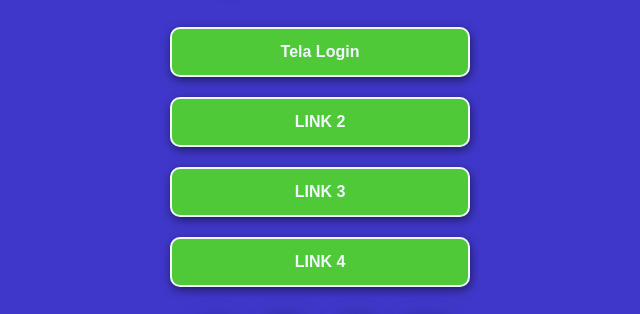
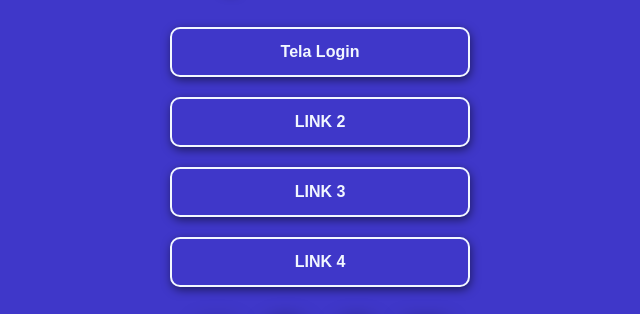
Before and after one commit to aridanpantoja/social-tree, a plain HTML site: page index.html in a window 1280 px wide. Shown: the part 361-675 px from the top of the page, without its empty margins (320-960 px from the left). Drawn offline with Linux system fonts and the light colour scheme.

Commit message:
Botão com background color

```diff
--- a/css/style.css
+++ b/css/style.css
@@ -57,7 +57,7 @@ body {
     border: var(--textColor) 2px solid;
     border-radius: 10px;
     box-shadow: var(--shadowColor) 1px 3px 10px;
-    background-color: #4fc937;
+    background-color: var(--backgroundColor);
 
     font-size: 16px;
     font-weight: 700;
```
